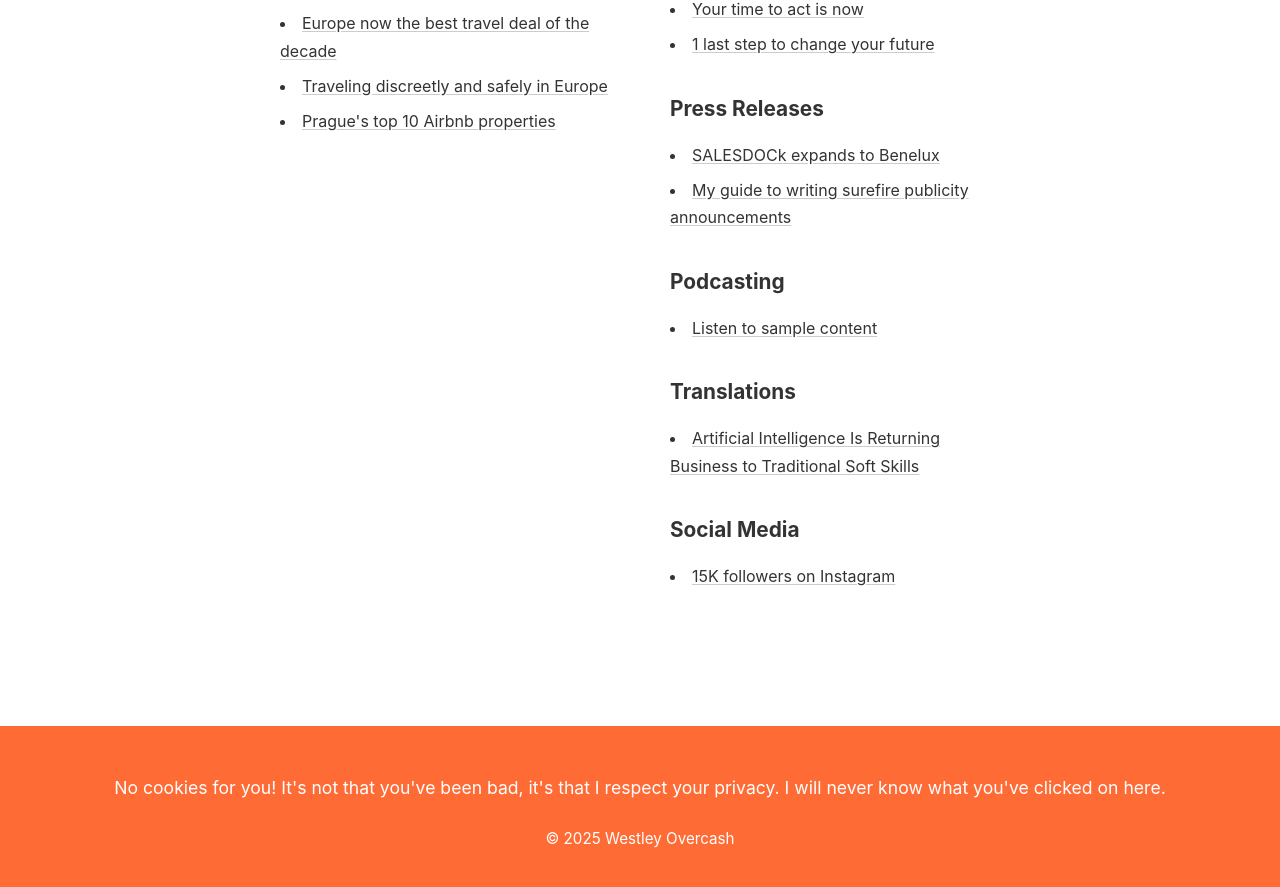
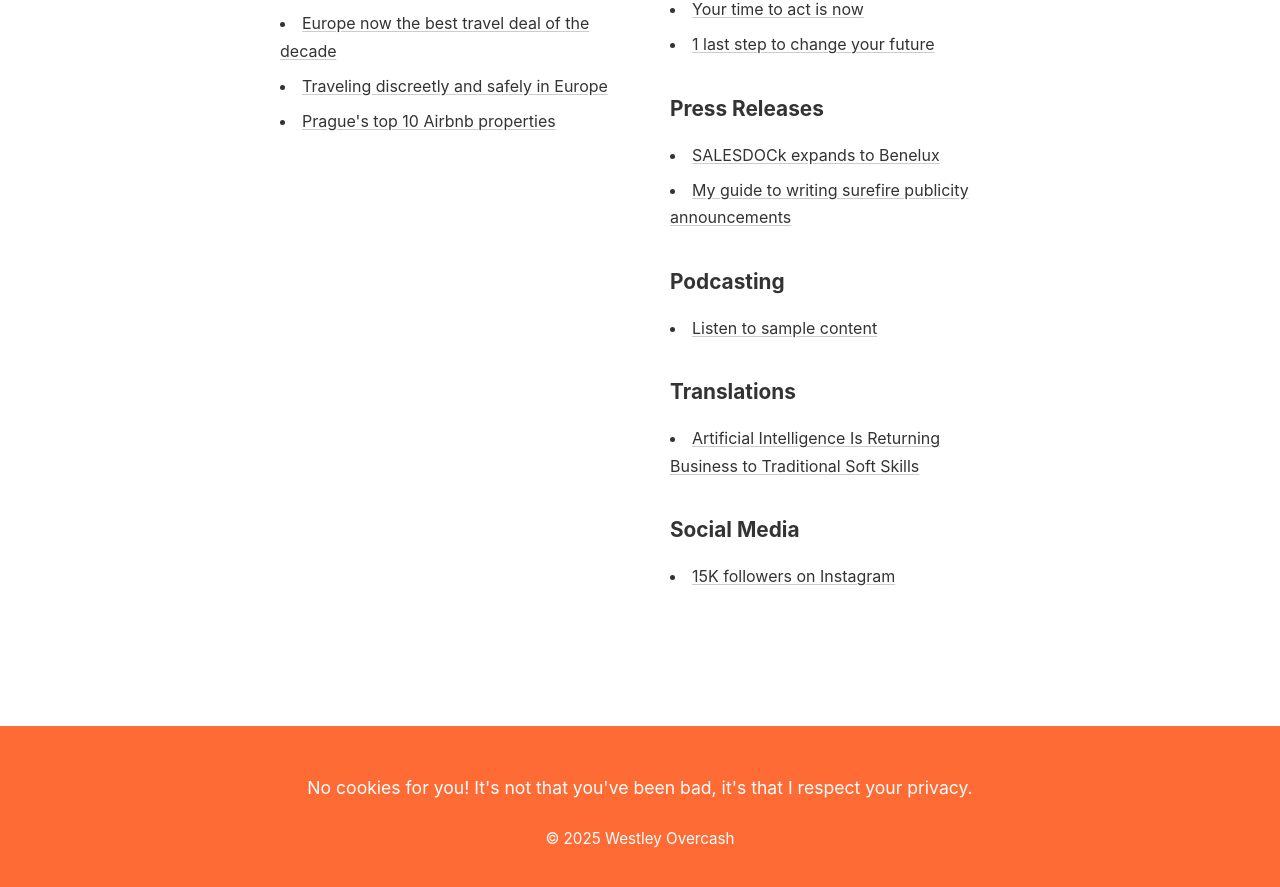
Before and after one commit to westleyovercash/westleyovercash.github.io, a Jekyll site: the page built from index.md, in a window 1280 px wide and 900 px high, scrolled down 2182 px. Shown: the top 887 px of the window. Built offline with Jekyll 4.4.1, drawn with Linux system fonts in a browser that asks for light colours.

Commit message:
Update default.html

```diff
--- a/_layouts/default.html
+++ b/_layouts/default.html
@@ -201,7 +201,6 @@
   <footer>
     <p style="font-size: 1.1rem; margin-bottom: 1.5rem; line-height: 1.6;">
       No cookies for you! It's not that you've been bad, it's that I respect your privacy.
-      I will never know what you've clicked on here.
     </p>
     <p style="margin: 0; font-size: 0.95rem;">© 2025 Westley Overcash</p>
   </footer>
```
